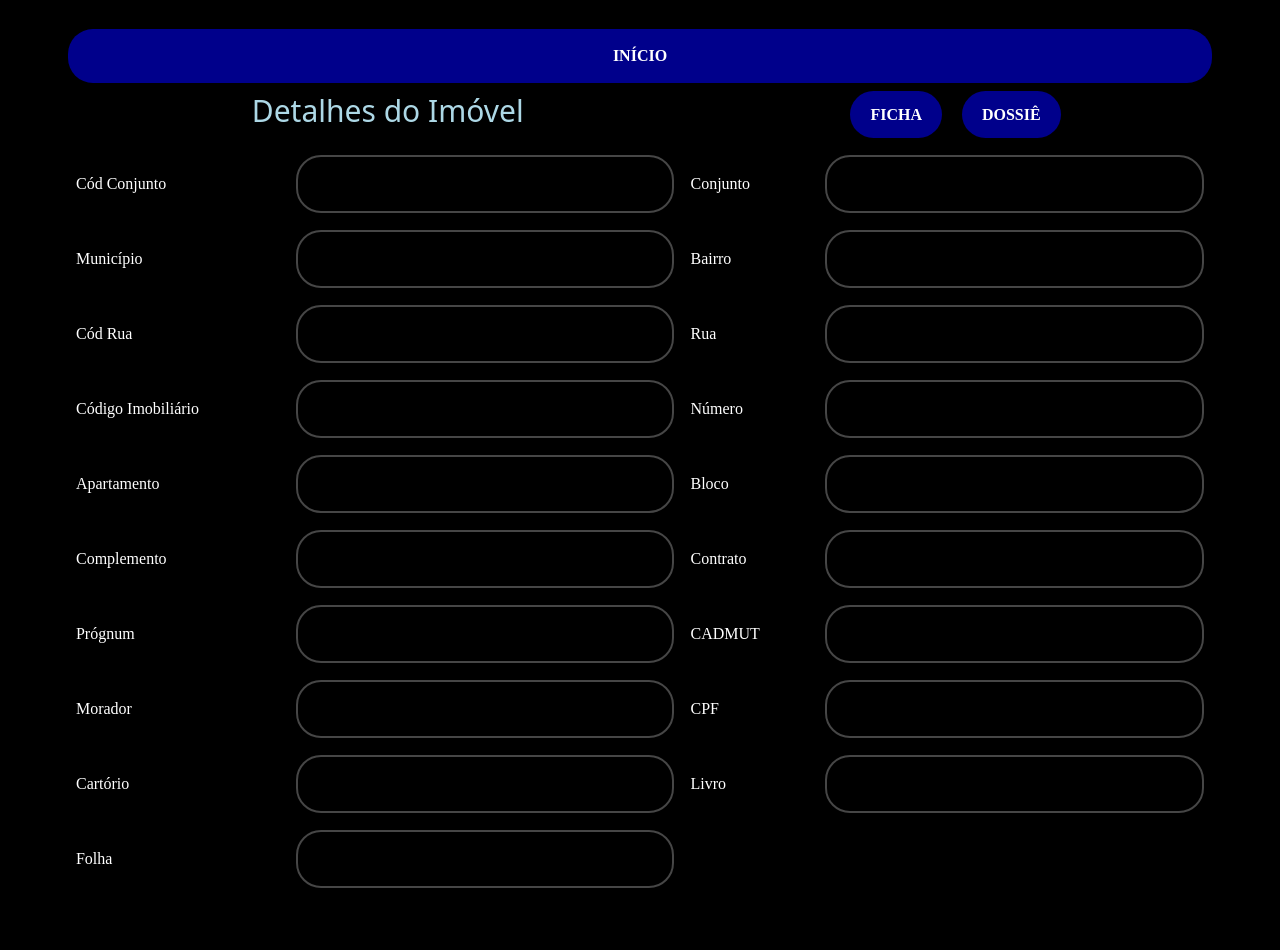
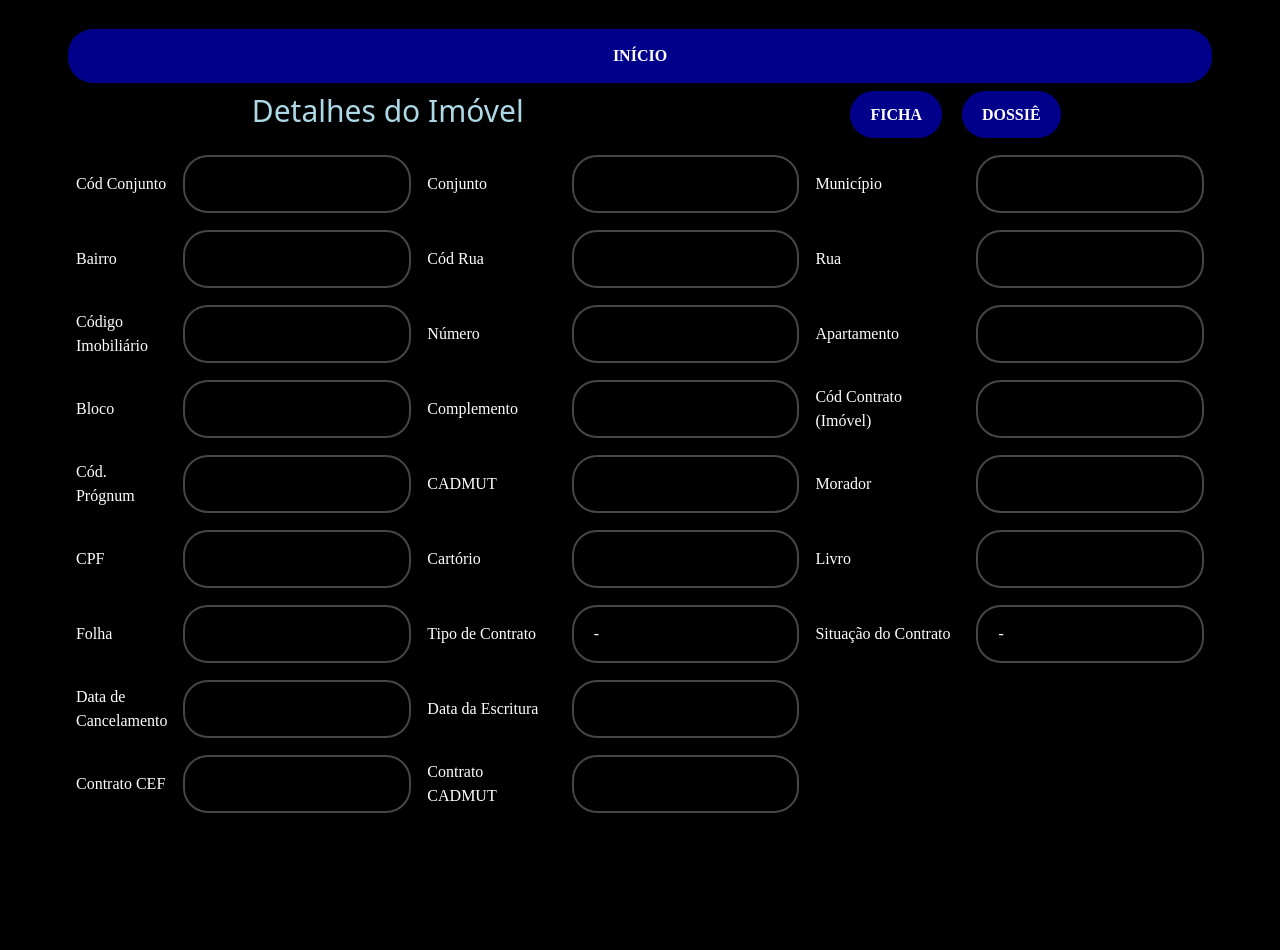
Before and after one commit to andremcabral/MS, a Python web app: template cadastros/templates/sigi/detalhesImovel.html in a window 1280 px wide. After the commit the page ends 813 px from the top, so only its background shows below. Run offline with Jinja, Linux system fonts and the light colour scheme; the template is opened without the code that fills it, so the values that code supplies are empty.

Commit message:
ajustes para ligar sigi Inclui consultas de Plano de comercialização e Digitalização de fichas

```diff
--- a/cadastros/static/css/style.css
+++ b/cadastros/static/css/style.css
@@ -218,6 +218,12 @@ img {
   width: 100%;
 }
 
+.form-select {
+  appearance: none;
+  background-color: black;
+  color: lightBlue;
+}
+
 .overflow-hidden {
   overflow: hidden;
 }
--- a/cadastros/templates/index.html
+++ b/cadastros/templates/index.html
@@ -9,7 +9,7 @@
     <link href="https://cdn.jsdelivr.net/npm/bootstrap@5.3.1/dist/css/bootstrap.min.css" rel="stylesheet" integrity="sha384-4bw+/aepP/YC94hEpVNVgiZdgIC5+VKNBQNGCHeKRQN+PtmoHDEXuppvnDJzQIu9" crossorigin="anonymous">
     <link rel="stylesheet" href="{{ url_for('static', filename='css/style.css') }}">
     <title>
-        Cadastros
+        Consulta de Cadastros Diversos
     </title>
 </head>
 <body>
@@ -24,148 +24,138 @@
         </table>
     </h4>
     {% if categoria == "admin": %}
-    <div class="popup"><!------------ÁREA 1 - IPTU------------------------------------>
+    <div class="popup"><!----------------ÁREA 5 - CPF---------------------------------->
+        <div>
+            <table class="table table-dark" border="0">
+                <form action="{{ url_for('cpf', cpf=cpf, verNome=verNome) }}">
+                    <tr>
+                        <td align="center" colspan="4"><h3>Consulta dígito verificador de CPF:</h3></td>
+                    </tr>
+                    <tr align="center">
+                        <td width="160px"><img src="static/img/cpf.png"/></td>
+                        <td width="250px"><input type="text" id="cpf" name="cpf" placeholder="Digite apenas números"></td>
+                        <td><input type="checkbox" name="verNome" value="sim">Consulta nome e situação?</td>
+                        <td colspan="1"><button type="submit" class="botao-login">Verifica CPF</button></td>
+                    </tr>
+                </form>
+            </table>
+        </div>
+    </div><br>
+        <div class="popup"><!----------------ÁREA 6 - CONSULTAS CEHAB---------------------------------->
         <div>
             <table class="table table-dark" border="0">
                 <tr>
-                    <td> <!--IPTU-->
-                        <table class="table table-dark" border="0">
-                            <tr>
-                                <td align="center" colspan="7"><h3>Inscrição Predial (Site da prefeitura):</h3></td>
-                                <td width="150px"><img src="static/img/logo_iptu.png"/></td>
-                            </tr>
-                            <tr>
-                                <form action="{{ url_for('imoveis', referenciaDados=referenciaDados, referenciaInsc=referenciaInsc, referenciaNum=referenciaNum, referenciaBairro=referenciaBairro, entrada=entrada) }}">
-                                    <tr align="center"></tr>
-                                    <tr align="center">
-                                        <td><input type="text" id="referenciaInsc" name="referenciaInsc" placeholder="Buscar na inscrição"></td>
-                                        <td><br>OU</td>
-                                        <td width="300px"><input type="text" id="referenciaDados" name="referenciaDados" placeholder="Buscar nos dados do imóvel"></td>
-<!--                                        <td><br><input type="checkbox" name="E_Num" value="E">E</td>-->
-                                        <td width="180px"><input type="text" id="referenciaNum" name="referenciaNum" placeholder="Número"></td>
-<!--                                        <td><br><input type="checkbox" name="E_Bairro" value="E">E</td>-->
-                                        <td width="150px"><input type="text" id="referenciaBairro" name="referenciaBairro" placeholder="Bairro"></td>
-                                        <td><button type="submit" class="botao-login">Consulta</button></td>
-                                    </tr>
-                                </form>
-                            </tr>
-                        </table>
-                    </td>
-                </tr>
-                <tr></tr>
-            </table>
-        </div>
-    </div>{% endif %}<br>
-    <div class="popup"><!----------------ÁREA 2 - SIGI E PLANILHAS------------------------>
-        <div>
-            <!--    >>> {{ testeUsuario }} <<<-->
-            <table>
-                <tr>
-                    <td width="100px"><img src="static/img/cehab_azul.png"/></td>
-                    <td colspan="2" align="center"><h3>(SIGI + Planilhas)</h3></td>
-                    <td width="80px"><img src="static/img/excel.png"/></td>
-                </tr>
-                <tr>
-                    <td colspan="4"> <!--Cadastro de conjuntos-->
-                        <table class="table table-dark" border="0">
-                            <form action="{{ url_for('listaConjuntos', referenciaCod=referenciaCod, referenciaCon=referenciaCon, pagina=1) }}">
-                                <tr align="center">
-                                    <td width="120px"><input type="text" id="referenciaCod" name="referenciaCod" placeholder="Cód Cj"></td>
-                                    <td width="10px">OU</td>
-                                    <td width="300px" colspan="2"><input type="text" id="referenciaCon" name="referenciaCon" placeholder="Nome do Conjunto ou Bairro"></td>
-                                    <td colspan="4"><button type="submit" class="botao-login">Consulta Conjuntos</button></td>
-                                </tr>
-                            </form>
-                            <tr></tr>
-                        </table>
-                    </td>
+                    <a href='http://10.3.6.106/busca/buscadossie.php' target="_blank"><button class="botao-login">Consulta de Fichas e Dossiês CEHAB</button></a>
                 </tr>
             </table>
         </div>
     </div><br>
+    <div class="popup"><!------------ÁREA 1 - IPTU------------------------------------>
+        <div><!--IPTU-->
+            <form action="{{ url_for('imoveis', referenciaDados=referenciaDados, referenciaInsc=referenciaInsc, referenciaNum=referenciaNum, referenciaBairro=referenciaBairro, entrada=entrada) }}">
+                <table class="table table-dark" border="0">
+                    <tr>
+                        <td align="center" colspan="7"><h3>Inscrição Predial (Site da prefeitura):</h3></td>
+                    </tr>
+                    <tr align="center">
+                        <td width="150px"><img src="static/img/logo_iptu.png"/></td>
+                        <td><input type="text" id="referenciaInsc" name="referenciaInsc" placeholder="Buscar na inscrição"></td>
+                        <td><br>OU</td>
+                        <td width="300px"><input type="text" id="referenciaDados" name="referenciaDados" placeholder="Buscar nos dados do imóvel"></td>
+                        <td width="180px"><input type="text" id="referenciaNum" name="referenciaNum" placeholder="Número"></td>
+                        <td width="150px"><input type="text" id="referenciaBairro" name="referenciaBairro" placeholder="Bairro"></td>
+                        <td><button type="submit" class="botao-login">Consulta</button></td>
+                    </tr>
+                </table>
+            </form>
+        </div>
+    </div>{% endif %}<br>
+    <div class="popup"><!----------------ÁREA 2 - SIGI E PLANILHAS------------------------>
+        <div><!--Cadastro de conjuntos-->
+            <form action="{{ url_for('listaConjuntos', referenciaCod=referenciaCod, referenciaCon=referenciaCon, pagina=1) }}">
+                <table class="table table-dark" border="0">
+                    <tr>
+                        <td colspan="10" align="center"><h3>Conjuntos (SIGI + Planilhas)</h3></td>
+                    </tr>
+                    <tr align="center">
+                        <td width="120px"><img src="static/img/cehab_azul.png"/></td>
+                        <td width="120px"><input type="text" id="referenciaCod" name="referenciaCod" placeholder="Cód Cj"></td>
+                        <td width="10px">OU</td>
+                        <td width="300px" colspan="2"><input type="text" id="referenciaCon" name="referenciaCon" placeholder="Nome do Conjunto ou Bairro"></td>
+<!--                        <td width="150px" colspan="2"><input type="text" id="planoComerc" name="planoComerc" placeholder="'Sim'/'Não'"></td>-->
+                        <td width="10px">OU</td>
+                        <td><select class="form-select" name="planoComerc" id="planoComerc" class="botao">
+                                <option value="">Plano de Comercialização</option>
+                                <option value="Tem">Tem</option>
+                                <option value="Não Tem">Não tem</option>
+                                <option value="Faltando">Faltando</option>
+                            </select>
+                        </td>
+                        <td width="10px">OU</td>
+                        <td class="col-md">
+                            <select class="form-select" name="digitalizados" id="digitalizados" class="botao">
+                                <option value="">Fichas Digitalizadas</option>
+                                <option value="Sim">Sim</option>
+                                <option value="Não">Não</option>
+                            </select>
+                        </td>
+                        <td colspan="4"><button type="submit" class="botao-login">Consulta Conjuntos</button></td>
+                        <td width="90px"><img src="static/img/excel.png"/></td>
+                    </tr>
+                </table>
+            </form>
+        </div>
+    </div><br>
     {% if categoria == "admin": %}
     <div align="center" class="popup"><!----------------ÁREA 3 - SIGI------------------------------------>
-        <div>
-            <table>
-                <tr>
-                    <td width="100px"><img src="static/img/cehab_azul.png"/></td>
-                    <td colspan="3" align="center"><h3>Consulta Geral - SIGI</h3></td>
-                </tr>
-                <tr>
-                    <td colspan="2"> <!--Cadastro de ruas no SIGI-->
+        <div><!--Cadastro de ruas no SIGI-->
+            <form action="{{ url_for('consultaSigiGeral') }}">
                 <table class="table table-dark" border="0">
                     <tr>
-                                <form action="{{ url_for('consultaSigiGeral') }}">
+                        <td colspan="8" align="center"><h3>Consulta Geral de Imóveis - SIGI</h3></td>
+                    </tr>
                     <tr align="center">
+                        <td width="120px" rowspan="2"><img src="static/img/cehab_azul.png"/></td>
                         <td><input type="text" id="consultaCodCj" name="consultaCodCj" placeholder="Cód. Conjunto"></td>
                         <td><input type="text" id="consultaNomeCj" name="consultaNomeCj" placeholder="Nome do Conjunto"></td>
                         <td><input type="text" id="consultaNomeMut" name="consultaNomeMut" placeholder="Nome do Mutuário"></td>
+                        <td rowspan="2"><button type="submit" class="botao-login">Consulta SIGI</button></td>
+                    </tr>
+                    <tr>
                         <td><input type="text" id="consultaNomeRua" name="consultaNomeRua" placeholder="Nome da rua"></td>
                         <td><input type="text" id="consultaNum" name="consultaNum" placeholder="Número"></td>
                         <td><input type="text" id="consultaImob" name="consultaImob" placeholder="Imob"></td>
-                                        <td><button type="submit" class="botao-login">Consulta SIGI</button></td>
-                                    </tr>
-                                </form>
-                            </tr><tr></tr>
-                        </table>
-                    </td>
-<!--                    </td>-->
                     </tr>
                 </table>
+            </form>
         </div>
     </div>{% endif %}<br>
     {% if categoria == "admin": %}
     <div class="popup"><!----------------ÁREA 4 - RESUMO---------------------------------->
-        <div>
-            <table><tr><td width="20px"></td>
-                    <td><!--Mesclagem SIGI x Prefeitura-->
+        <div><!--Mesclagem SIGI x Prefeitura-->
+            <form action="{{ url_for('resumo', referenciaCodCJ=referenciaCodCJ, referenciaRua=referenciaRua) }}">
                 <table class="table table-dark" border="0">
-                            <tr><td align="center" width="100px"><img src="static/img/cehab_azul.png"/></td>
-                                <td align="center" colspan="3"><h3>Mesclagem SIGI x Prefeitura<br>(Em testes):</h3></td>
-                                <td align="center" width="150px"><img src="static/img/logo_iptu.png"/></td>
-                                <form action="{{ url_for('resumo', referenciaCodCJ=referenciaCodCJ, referenciaRua=referenciaRua) }}">
+                    <tr>
+                        <td align="center" colspan="6"><h3>Mesclagem SIGI x Prefeitura (Em testes):</h3></td>
+                    </tr>
                     <tr align="center">
+                        <td align="center" width="120px"><img src="static/img/cehab_azul.png"/></td>
                         <td width="120px"><input type="text" id="referenciaCodCJ" name="referenciaCodCJ" placeholder="Cód. Cj"></td>
                         <td width="1">E</td>
                         <td width="350px" colspan="2"><input type="text" id="referenciaRua" name="referenciaRua" placeholder="Buscar por Nome da Rua"></td>
-                                        <td colspan="4"><button type="submit" class="botao-login">Sigi X IPTU</button></td></tr>
-                                </form>
-                            </tr>
-                          <tr></tr>
-                        </table>
-                    </td></tr>
-            </table>
-        </div>
-    </div>{% endif %}<br>
-    <div class="popup"><!----------------ÁREA 5 - CPF---------------------------------->
-        <div>
-            <table class="table table-dark" border="0">
-                <tr>
-                    <td width="100px"><img src="static/img/cpf.png"/></td>
-                    <td align="center" colspan="1"><h3>Consulta dígito verificador de CPF:</h3></td></tr>
-                <tr>
-                    <form action="{{ url_for('cpf', cpf=cpf, verNome=verNome) }}">
-                        <tr align="center">
-                            <td width="220px"><input type="text" id="cpf" name="cpf" placeholder="Apenas números"></td>
-                            <td><input type="checkbox" name="verNome" value="sim">Consulta nome e situação?</td>
-<!--                            <td><input type="checkbox" name="gerar" value="gerar">Gera número aleatório?</td>-->
-                            <td colspan="1"><button type="submit" class="botao-login">Verifica CPF</button></td>
-                        </tr>
-                    </form>
+                        <td colspan="4"><button type="submit" class="botao-login">Sigi X IPTU</button></td>
+                        <td align="center" width="150px"><img src="static/img/logo_iptu.png"/></td>
                     </tr>
                 </table>
+            </form>
         </div>
-    </div>
+    </div>{% endif %}
     {% endblock %}
 </body>
-
 <footer>
 <!--    <table width="97%" align="center"><tr>-->
 <!--        <td>{{ status }}: "{{ nome }}" em "{{ localAcesso }}</td>-->
 <!--        <td align="right">AndreMC</td></tr></table>-->
-</footer>
-
-</html>
 
 <!--            <table>-->
 <!--                <tr>-->
@@ -214,3 +204,5 @@
 <!--                    </td>-->
 <!--                </tr>-->
 <!--            </table>-->
+</footer>
+</html>
--- a/cadastros/templates/sigi/conjunto.html
+++ b/cadastros/templates/sigi/conjunto.html
@@ -51,6 +51,7 @@
                 </tr>
                 <tr>
                     <td><label>Programa</label></td><td><input class="bloqueado" value="{{ conjunto[0][20] }}" disabled></td>
+                    <td><label>Plano de Comercialização</label></td><td><input class="bloqueado" value="{{ conjunto[0][21] }}" disabled></td>
                 </tr>
             </table>
         </div>
--- a/cadastros/templates/sigi/conjuntos.html
+++ b/cadastros/templates/sigi/conjuntos.html
@@ -25,6 +25,8 @@
                     <th>Bairro(SIGI)</th>
                     <th>Município(Planilha)</th>
                     <th>Município(SIGI)</th>
+                    <th>Fichas Digit.</th>
+<!--                    <th width="150px">Plano de Com.</th>-->
                 </tr>
                 {% for conjunto in conjuntos: %}
                 <tr>
@@ -36,6 +38,8 @@
                     <td>{{ conjunto[5] }}</td>
                     <td>{{ conjunto[15] }}</td>
                     <td>{{ conjunto[14] }}</td>
+                    <td>{{ conjunto[22] }}</td>
+<!--                    <td>{{ conjunto[21] }}</td>-->
 <!--                    <td align="center">{% if conjunto[4] == "True" %}Sim{% else %}Não{% endif %}</td>-->
                     <td><a href="{{ url_for('conjunto', codConjunto=conjunto[1], nomeConjunto=conjunto[3])}} ">Detalhes</a></td>
                     <td><a href="{{ url_for('ruasConjunto', codConjunto=conjunto[1], nomeConjunto=conjunto[3])}} ">Ruas</a></td>
--- a/cadastros/templates/sigi/detalhesImovel.html
+++ b/cadastros/templates/sigi/detalhesImovel.html
@@ -20,43 +20,52 @@
             </table>
             <table class="table table-dark table-striped table-hover" border="0">
                 <tr>
-                    <td>Cód Conjunto</td><td><input class="bloqueado" value="{{ imovel[0][0] }}" disabled></td>
+                    <td width="100">Cód Conjunto</td><td><input class="bloqueado" value="{{ imovel[0][0] }}" disabled></td>
                     <td>Conjunto</td><td><input class="bloqueado" value="{{ imovel[0][1] }}" disabled></td>
+                    <td>Município</td><td><input class="bloqueado" value="{{ imovel[0][2] }}" disabled></td>
                 </tr>
                 <tr>
-                    <td>Município</td><td><input class="bloqueado" value="{{ imovel[0][2] }}" disabled></td>
-                    <td>Bairro</td><td><input class="bloqueado" value="{{ imovel[0][3] }}" disabled></td>
-                </tr>
-                <tr>
+                    <td width="100">Bairro</td><td><input class="bloqueado" value="{{ imovel[0][3] }}" disabled></td>
                     <td>Cód Rua</td><td><input class="bloqueado" value="{{ imovel[0][16] }}" disabled></td>
                     <td>Rua</td><td><input class="bloqueado" value="{{ imovel[0][5] }}" disabled></td>
                 </tr>
                 <tr>
-                    <td>Código Imobiliário</td><td><input class="bloqueado" value="{{ imovel[0][6] }}" disabled></td>
+                    <td width="100">Código Imobiliário</td><td><input class="bloqueado" value="{{ imovel[0][6] }}" disabled></td>
                     <td>Número</td><td><input class="bloqueado" value="{{ imovel[0][7] }}" disabled></td>
+                    <td>Apartamento</td><td><input class="bloqueado" value="{{ imovel[0][8] }}" disabled></td>
                 </tr>
                 <tr>
-                    <td>Apartamento</td><td><input class="bloqueado" value="{{ imovel[0][8] }}" disabled></td>
-                    <td>Bloco</td><td><input class="bloqueado" value="{{ imovel[0][9] }}" disabled></td>
+                    <td width="100">Bloco</td><td><input class="bloqueado" value="{{ imovel[0][9] }}" disabled></td>
+                    <td>Complemento</td><td><input class="bloqueado" value="{{ imovel[0][10] }}" disabled></td>
+                    <td>Cód Contrato (Imóvel)</td><td><input class="bloqueado" value="{{ imovel[0][11] }}" disabled></td>
                 </tr>
                 <tr>
-                    <td>Complemento</td><td><input class="bloqueado" value="{{ imovel[0][10] }}" disabled></td>
-                    <td>Contrato</td><td><input class="bloqueado" value="{{ imovel[0][11] }}" disabled></td>
+                    <td width="100">Cód. Prógnum</td><td><input class="bloqueado" value="{{ imovel[0][12] }}" disabled></td>
+                    <td>CADMUT</td><td><input class="bloqueado" value="{{ imovel[0][15] }}" disabled></td>
+                    <td>Morador</td><td><input class="bloqueado" value="{{ imovel[0][13] }}" disabled></td>
                 </tr>
                 <tr>
-                    <td>Prógnum</td><td><input class="bloqueado" value="{{ imovel[0][12] }}" disabled></td>
-                    <td>CADMUT</td><td><input class="bloqueado" value="{{ imovel[0][15] }}" disabled></td>
-                </tr>
-                <tr>
-                    <td>Morador</td><td><input class="bloqueado" value="{{ imovel[0][13] }}" disabled></td>
-                    <td>CPF</td><td><input class="bloqueado" value="{{ imovel[0][14] }}" disabled></td>
-                </tr>
-                <tr>
+                    <td width="100">CPF</td><td><input class="bloqueado" value="{{ imovel[0][14] }}" disabled></td>
                     <td>Cartório</td><td><input class="bloqueado" value="{{ imovel[0][17] }}" disabled></td>
                     <td>Livro</td><td><input class="bloqueado" value="{{ imovel[0][18] }}" disabled></td>
                 </tr>
                 <tr>
-                    <td>Folha</td><td><input class="bloqueado" value="{{ imovel[0][19] }}" disabled></td>
+                    <td width="100">Folha</td><td><input class="bloqueado" value="{{ imovel[0][19] }}" disabled></td>
+                    <td>Tipo de Contrato</td><td><input class="bloqueado" value="{{ imovel[0][21] }} - {{ imovel[0][20] }}" disabled></td>
+                    <td>Situação do Contrato</td><td><input class="bloqueado" value="{{ imovel[0][22] }} - {{ imovel[0][30] }}" disabled></td>
+                </tr>
+                <tr>
+                    <td width="100">Data de Cancelamento</td><td><input class="bloqueado" value="{{ imovel[0][23] }}" disabled></td>
+                    <td>Data da Escritura</td><td><input class="bloqueado" value="{{ imovel[0][24] }}" disabled></td>
+<!--                    <td>Situação do Imóvel</td><td><input class="bloqueado" value="{{ imovel[0][25] }}" disabled></td>-->
+<!--                </tr>-->
+<!--                <tr>-->
+<!--                    <td>Situação Hab.</td><td><input class="bloqueado" value="{{ imovel[0][26] }}" disabled></td>-->
+<!--                    <td>FCVS</td><td><input class="bloqueado" value="{{ imovel[0][27] }}" disabled></td>-->
+                </tr>
+                <tr>
+                    <td width="100">Contrato CEF</td><td><input class="bloqueado" value="{{ imovel[0][28] }}" disabled></td>
+                    <td>Contrato CADMUT</td><td><input class="bloqueado" value="{{ imovel[0][29] }}" disabled></td>
                 </tr>
             </table>
         </div>
```
Also changed, not shown: cadastros/routes.py (+34 -6 lines). Lines whose indentation alone changed are shown as unchanged.
